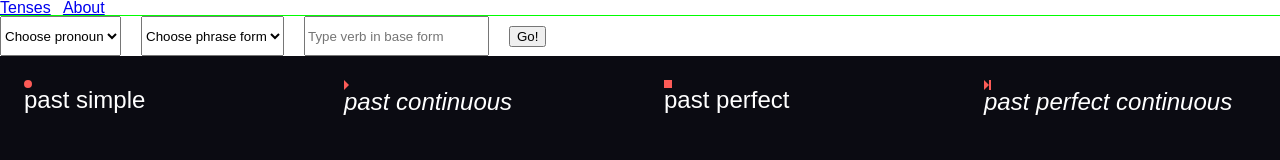
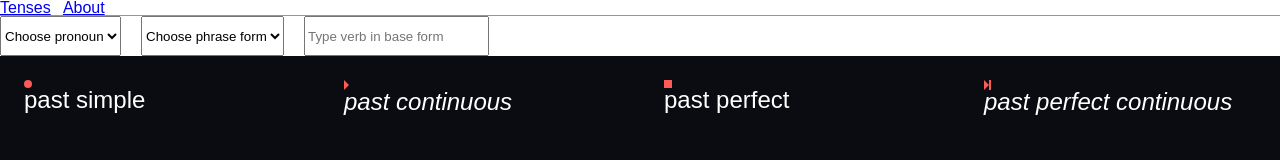
Before and after one commit to koldunsky/english-cheatsheet, a Vue app: page / in a window 1280 px wide. Shown: the top 160 px of the page. Built offline with nearby package versions, Linux system fonts and the light colour scheme; a web font is replaced by a local one.

Commit message:
Delete Go button >o<

```diff
--- a/src/components/PhraseConstructor/index.vue
+++ b/src/components/PhraseConstructor/index.vue
@@ -28,7 +28,6 @@
         placeholder="Type verb in base form"
         @input="onChangeVerb"
       >
-      <button>Go!</button>
     </form>
   </div>
 </template>
```
